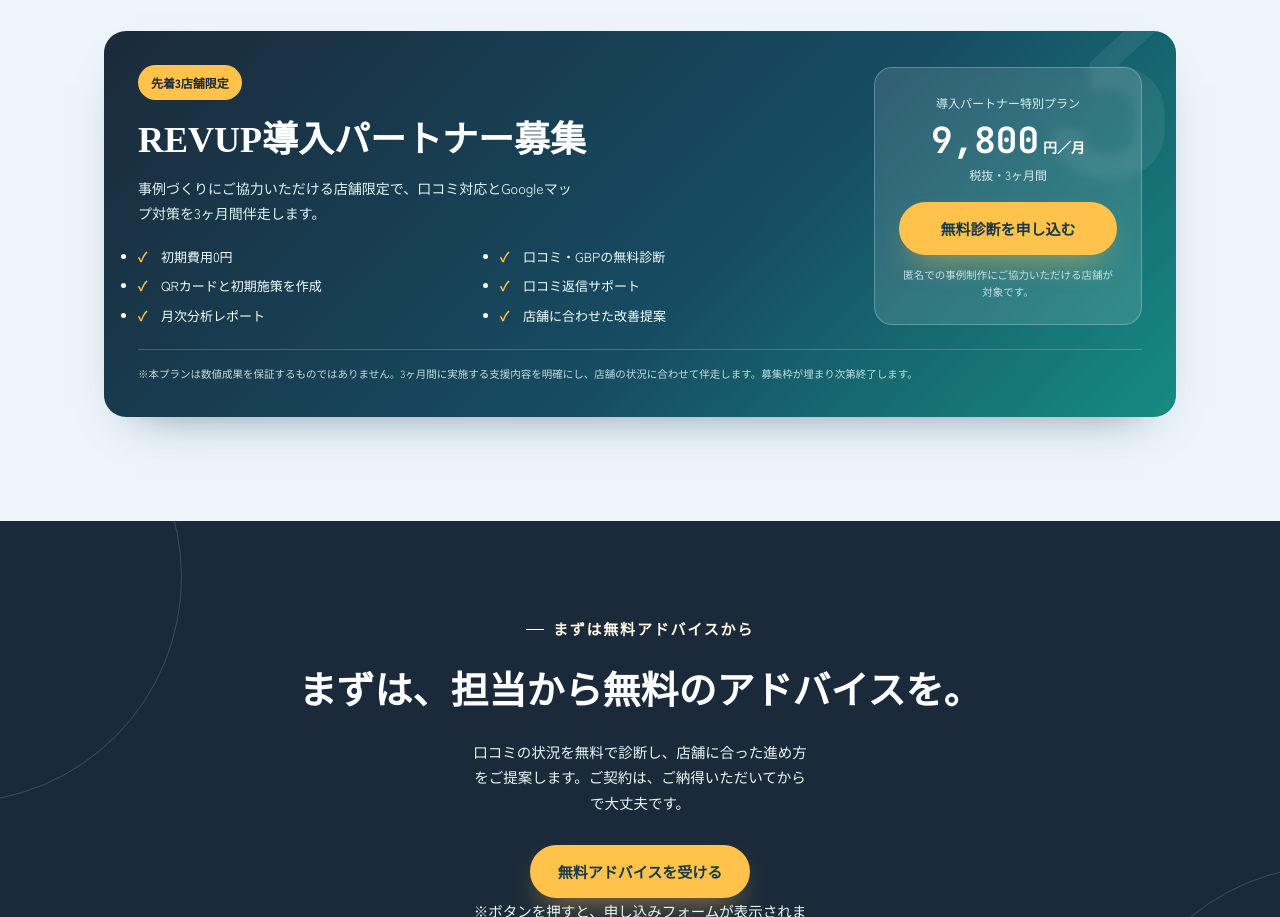
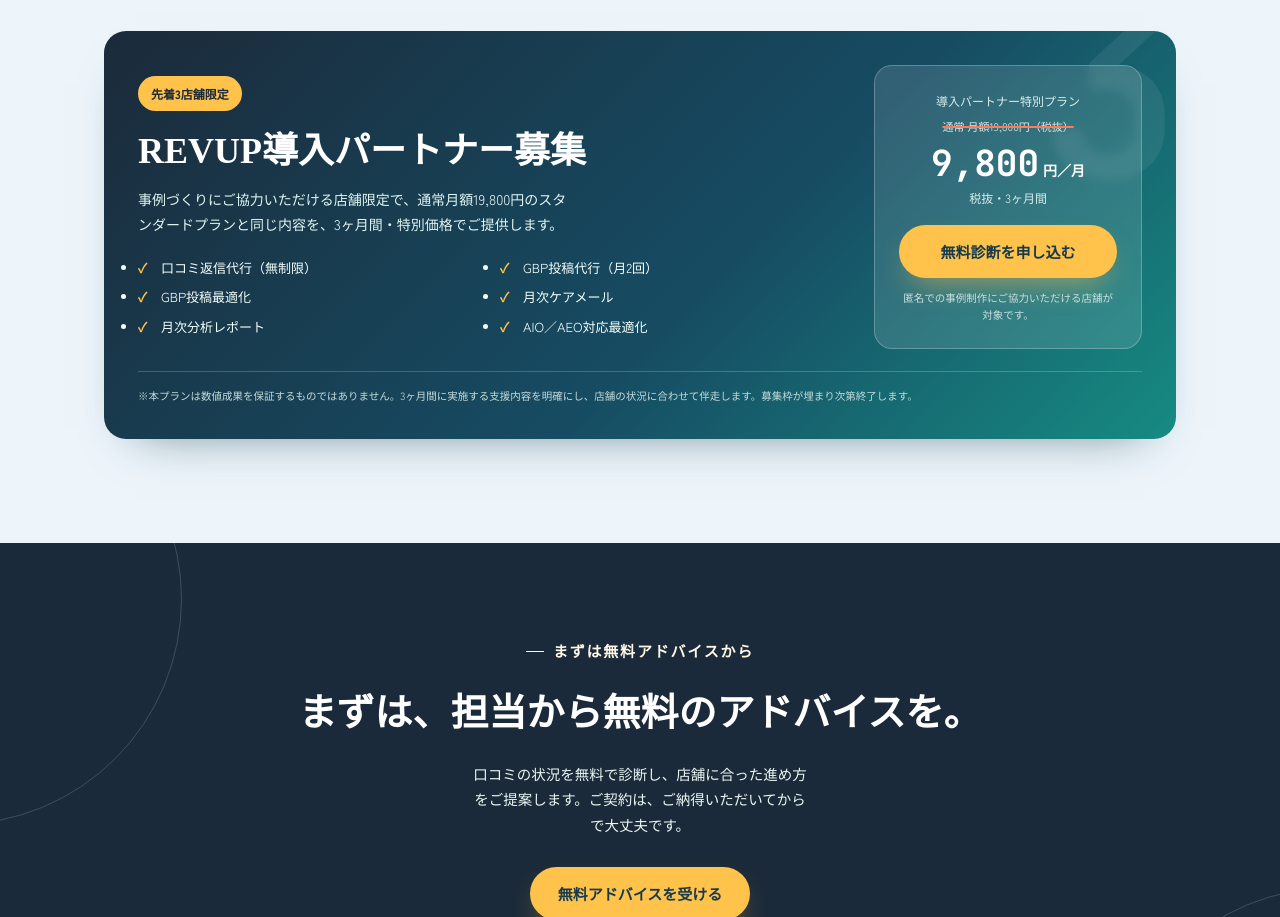
Before and after one commit to TakkaChantrieri/revup-lp, a plain HTML site: page index.html in a window 1280 px wide. Shown: the part 7730-8647 px from the top of the page. Drawn offline with Linux system fonts and the light colour scheme; a web font is replaced by a local one.

Commit message:
Match partner offer to standard plan

```diff
--- a/index.html
+++ b/index.html
@@ -336,6 +336,7 @@
   .partner-benefits li::before{content:"✓"; position:absolute; left:0; top:0; color:var(--sun); font-weight:800;}
   .partner-action{padding:24px; text-align:center; background:rgba(255,255,255,.12); border:1px solid rgba(255,255,255,.24); border-radius:18px; backdrop-filter:blur(5px);}
   .partner-price-label{font-size:12px; color:#d7eeeb;}
+  .partner-regular-price{margin-top:6px; font-size:11px; color:#d7eeeb; text-decoration:line-through; text-decoration-color:var(--coral); text-decoration-thickness:2px;}
   .partner-price{display:flex; align-items:baseline; justify-content:center; gap:4px; margin:6px 0 2px; font-weight:800;}
   .partner-price strong{font:800 36px/1.2 'JetBrains Mono',monospace; color:#fff;}
   .partner-price span{font-size:14px;}
@@ -776,18 +777,19 @@
       <div class="partner-copy">
         <span class="partner-limited">先着3店舗限定</span>
         <h3 id="partnerOfferTitle">REVUP導入パートナー募集</h3>
-        <p class="partner-lead">事例づくりにご協力いただける店舗限定で、口コミ対応とGoogleマップ対策を3ヶ月間伴走します。</p>
+        <p class="partner-lead">事例づくりにご協力いただける店舗限定で、通常月額19,800円のスタンダードプランと同じ内容を、3ヶ月間・特別価格でご提供します。</p>
         <ul class="partner-benefits">
-          <li>初期費用0円</li>
-          <li>口コミ・GBPの無料診断</li>
-          <li>QRカードと初期施策を作成</li>
-          <li>口コミ返信サポート</li>
+          <li>口コミ返信代行（無制限）</li>
+          <li>GBP投稿代行（月2回）</li>
+          <li>GBP投稿最適化</li>
+          <li>月次ケアメール</li>
           <li>月次分析レポート</li>
-          <li>店舗に合わせた改善提案</li>
+          <li>AIO／AEO対応最適化</li>
         </ul>
       </div>
       <div class="partner-action">
         <p class="partner-price-label">導入パートナー特別プラン</p>
+        <p class="partner-regular-price">通常 月額19,800円（税抜）</p>
         <p class="partner-price"><strong>9,800</strong><span>円／月</span></p>
         <p class="partner-term">税抜・3ヶ月間</p>
         <button type="button" class="btn-primary btn" data-form-open>無料診断を申し込む</button>
```
